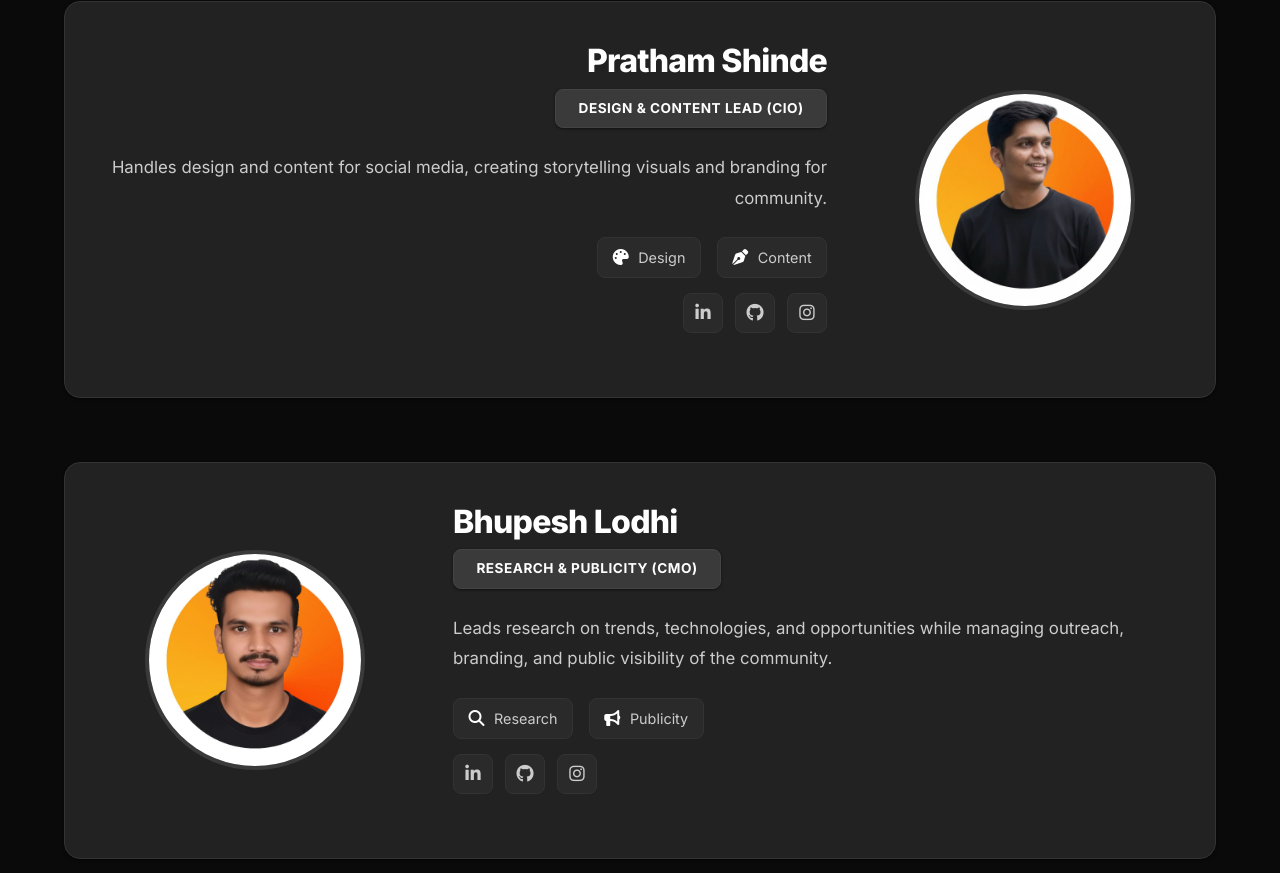
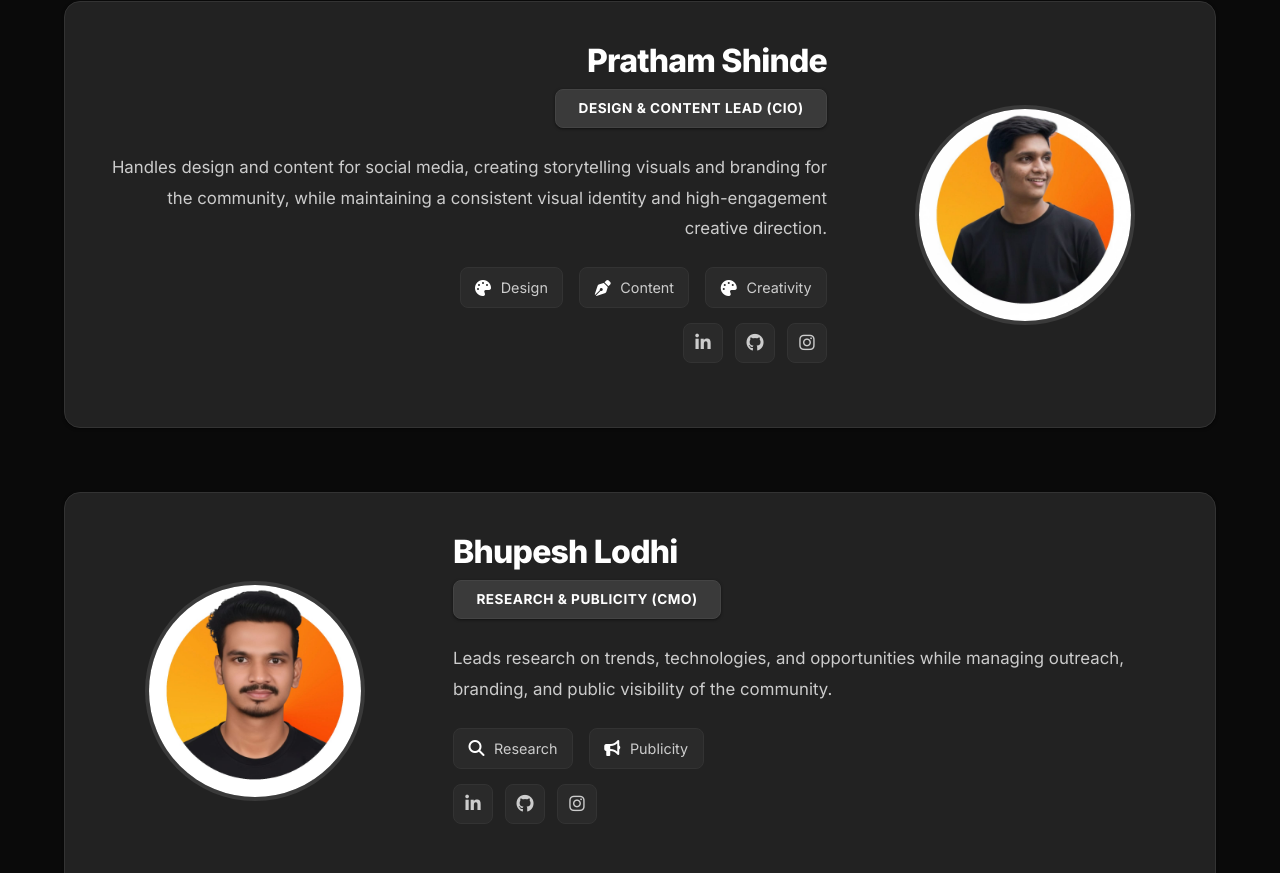
Before and after one commit to Syntax-Syndicate-Ltd/Syntax-Syndicate-Resources, a plain HTML site: page admins.html in a window 1280 px wide. Shown: the part 1772-2645 px from the top of the page. Drawn offline with Linux system fonts and the light colour scheme.

Commit message:
extended job desc for pratham and viraj

```diff
--- a/admins.html
+++ b/admins.html
@@ -670,16 +670,21 @@
             <div class="admin-info">
               <h3>Pratham Shinde</h3>
               <span class="admin-role">Design & Content Lead (CIO)</span>
-              <p>
-                Handles design and content for social media, creating
-                storytelling visuals and branding for community.
-              </p>
+<p>
+  Handles design and content for social media, creating storytelling visuals and branding for the community,
+  while maintaining a consistent visual identity and high-engagement creative direction.
+</p>
+
               <div class="admin-stats">
                 <div class="stat-item">
                   <i class="fas fa-palette"></i> <span>Design</span>
                 </div>
                 <div class="stat-item">
                   <i class="fas fa-pen-nib"></i> <span>Content</span>
+                </div>
+                <div class="stat-item">
+                  <i class="fas fa-palette"></i> <span>Creativity</span>
+
                 </div>
               </div>
               <div class="admin-social" style="padding-top: 15px">
@@ -791,8 +796,8 @@
               <h3>Viraj Kakade</h3>
               <span class="admin-role">Data Admin & Scheduling</span>
               <p>
-                Handles data management and task schedule management for the
-                community
+                 Handles data management and task schedule management for the community,
+  ensuring accurate records, smooth workflows, and on-time execution of all activities.
               </p>
 
               <div class="admin-stats">
```
